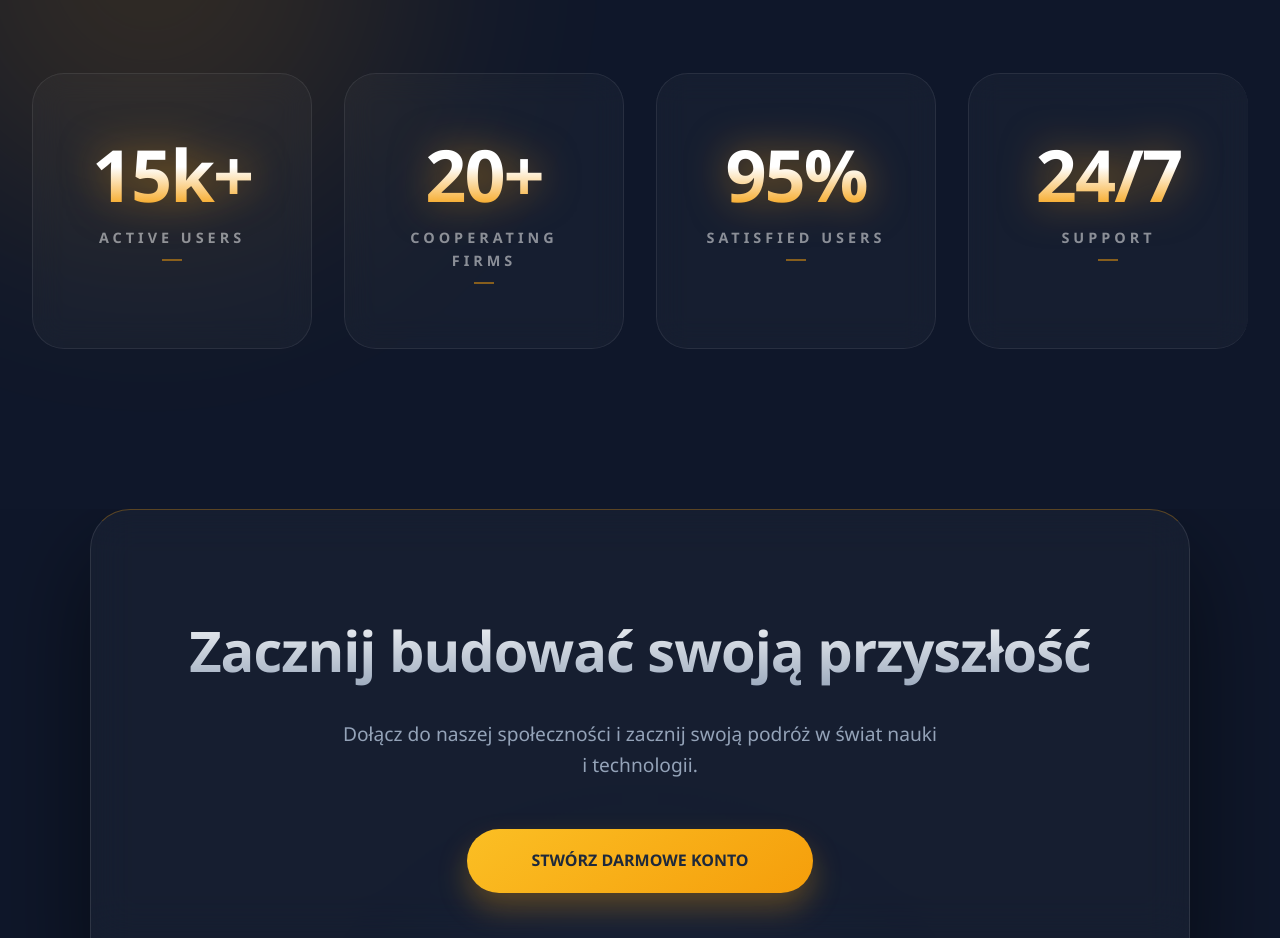
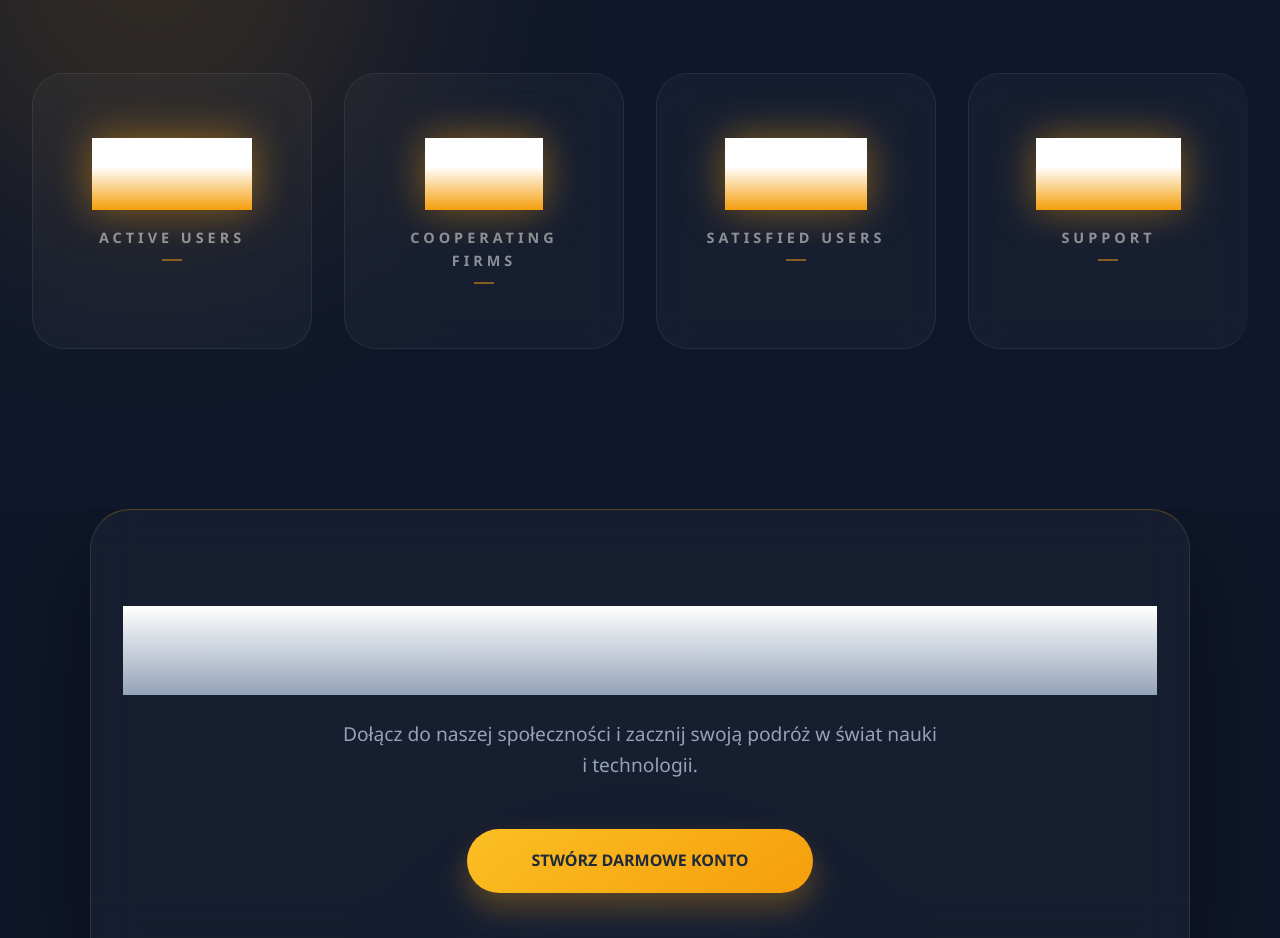
Before and after one commit to AliasMaster/TAB-sem6-2526, a React (Vite) app in the folder frontend/: page / in a window 1280 px wide. Shown: the part 1640-2578 px from the top of the page. Built offline with nearby package versions, Linux system fonts and the light colour scheme.

Commit message:
index usuniecie starych funkcji

```diff
--- a/frontend/src/assets/styles/index.css
+++ b/frontend/src/assets/styles/index.css
@@ -300,8 +300,7 @@ body {
   margin-bottom: 1rem;
 
   /* Tekst jako wycięcie (Outline + Glow) */
-  background: linear-gradient(to bottom, #fff 40%, var(--accent) 100%);
-  -webkit-background-clip: text;
+  background: linear-gradient(to bottom, #fff 40%, var(--accent) 100%);;
   -webkit-text-fill-color: transparent;
 
   filter: drop-shadow(0 0 20px rgba(245, 158, 11, 0.5));
@@ -384,7 +383,6 @@ body {
   margin-bottom: 1.5rem;
   letter-spacing: -1px;
   background: linear-gradient(to bottom, #fff, #94a3b8);
-  -webkit-background-clip: text;
   -webkit-text-fill-color: transparent;
 }
 
```
